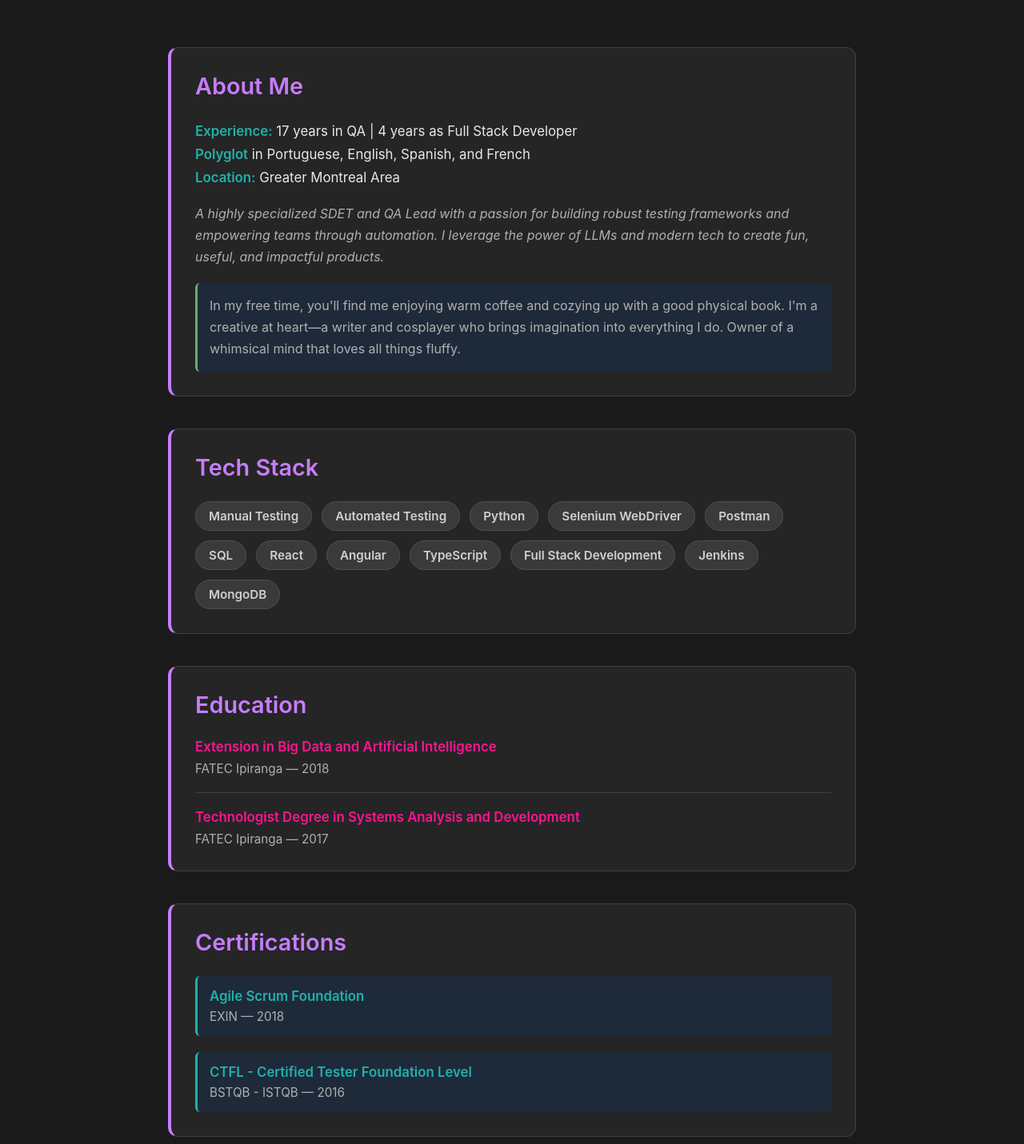
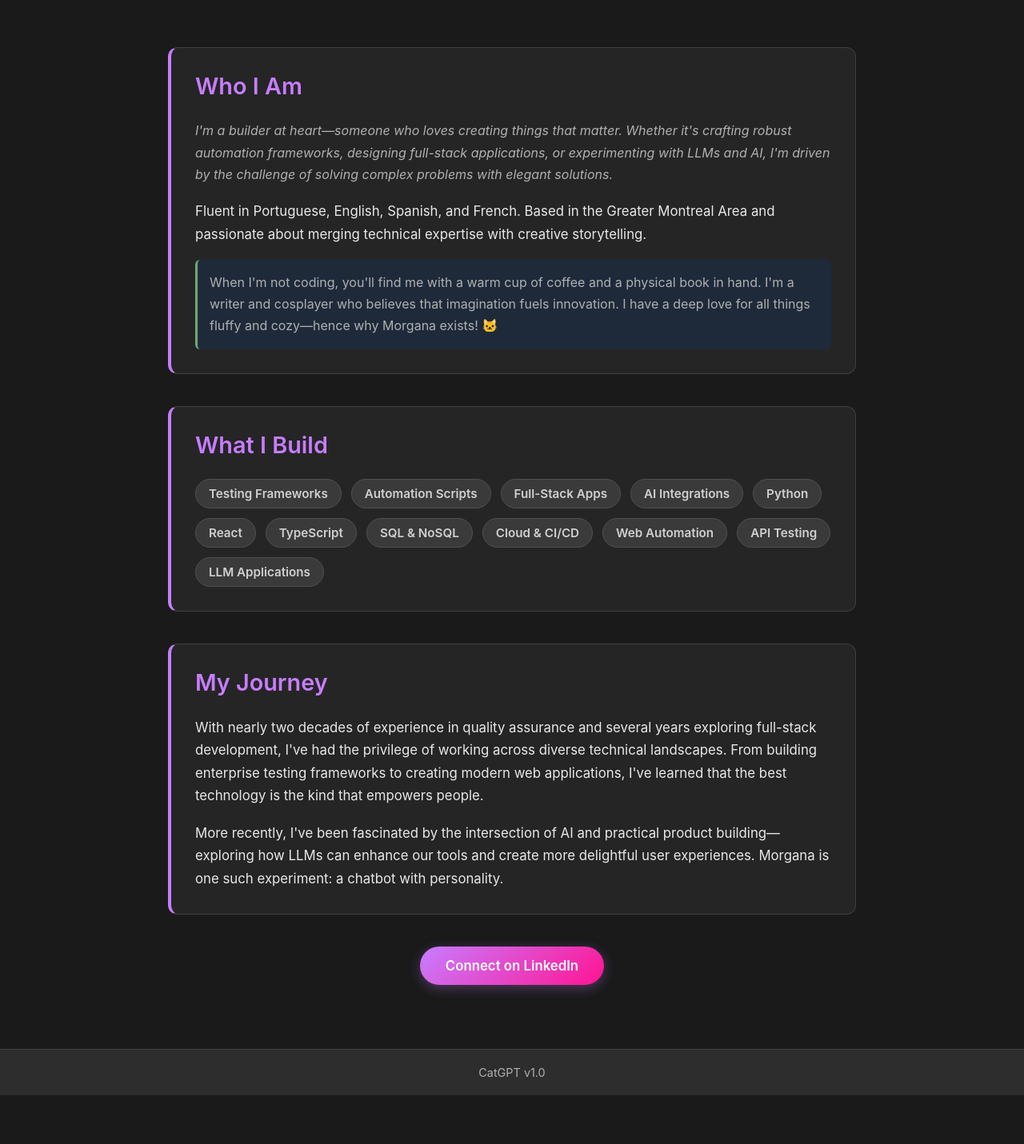
Before and after one commit to natashareis/catgpt, a React (Create React App) app in the folder client/: page /about in a window 1280 px wide. Shown: the part 539-1970 px from the top of the page at 80% size. After the commit the page ends 1909 px from the top, so only its background shows below. Built offline with nearby package versions, Linux system fonts and the light colour scheme.

Commit message:
Redesign About page to portfolio style - remove CV-like sections

```diff
--- a/client/src/About.js
+++ b/client/src/About.js
@@ -17,61 +17,47 @@ function About() {
 
       <div className="about-content">
         <section className="about-section">
-          <h2>About Me</h2>
+          <h2>Who I Am</h2>
           <div className="about-bio-group">
+            <p className="about-passion">
+              I'm a builder at heart—someone who loves creating things that matter. Whether it's crafting robust automation frameworks, designing full-stack applications, or experimenting with LLMs and AI, I'm driven by the challenge of solving complex problems with elegant solutions.
+            </p>
             <p className="about-bio">
-              <strong>Experience:</strong> 17 years in QA | 4 years as Full Stack Developer<br />
-              <strong>Polyglot</strong> in Portuguese, English, Spanish, and French<br />
-              <strong>Location:</strong> Greater Montreal Area
-            </p>
-            <p className="about-passion">
-              A highly specialized SDET and QA Lead with a passion for building robust testing frameworks and empowering teams through automation. I leverage the power of LLMs and modern tech to create fun, useful, and impactful products.
+              Fluent in Portuguese, English, Spanish, and French. Based in the Greater Montreal Area and passionate about merging technical expertise with creative storytelling.
             </p>
             <p className="about-personal">
-              In my free time, you'll find me enjoying warm coffee and cozying up with a good physical book. I'm a creative at heart—a writer and cosplayer who brings imagination into everything I do. Owner of a whimsical mind that loves all things fluffy.
+              When I'm not coding, you'll find me with a warm cup of coffee and a physical book in hand. I'm a writer and cosplayer who believes that imagination fuels innovation. I have a deep love for all things fluffy and cozy—hence why Morgana exists! 🐱
             </p>
           </div>
         </section>
 
         <section className="about-section">
-          <h2>Tech Stack</h2>
+          <h2>What I Build</h2>
           <div className="tech-stack">
-            <span className="tech-badge">Manual Testing</span>
-            <span className="tech-badge">Automated Testing</span>
+            <span className="tech-badge">Testing Frameworks</span>
+            <span className="tech-badge">Automation Scripts</span>
+            <span className="tech-badge">Full-Stack Apps</span>
+            <span className="tech-badge">AI Integrations</span>
             <span className="tech-badge">Python</span>
-            <span className="tech-badge">Selenium WebDriver</span>
-            <span className="tech-badge">Postman</span>
-            <span className="tech-badge">SQL</span>
             <span className="tech-badge">React</span>
-            <span className="tech-badge">Angular</span>
             <span className="tech-badge">TypeScript</span>
-            <span className="tech-badge">Full Stack Development</span>
-            <span className="tech-badge">Jenkins</span>
-            <span className="tech-badge">MongoDB</span>
+            <span className="tech-badge">SQL & NoSQL</span>
+            <span className="tech-badge">Cloud & CI/CD</span>
+            <span className="tech-badge">Web Automation</span>
+            <span className="tech-badge">API Testing</span>
+            <span className="tech-badge">LLM Applications</span>
           </div>
         </section>
 
         <section className="about-section">
-          <h2>Education</h2>
-          <div className="education-item">
-            <p className="education-title">Extension in Big Data and Artificial Intelligence</p>
-            <p className="education-school">FATEC Ipiranga — 2018</p>
-          </div>
-          <div className="education-item">
-            <p className="education-title">Technologist Degree in Systems Analysis and Development</p>
-            <p className="education-school">FATEC Ipiranga — 2017</p>
-          </div>
-        </section>
-
-        <section className="about-section">
-          <h2>Certifications</h2>
-          <div className="certification-item">
-            <p className="certification-title">Agile Scrum Foundation</p>
-            <p className="certification-details">EXIN — 2018</p>
-          </div>
-          <div className="certification-item">
-            <p className="certification-title">CTFL - Certified Tester Foundation Level</p>
-            <p className="certification-details">BSTQB - ISTQB — 2016</p>
+          <h2>My Journey</h2>
+          <div className="about-bio-group">
+            <p className="about-bio">
+              With nearly two decades of experience in quality assurance and several years exploring full-stack development, I've had the privilege of working across diverse technical landscapes. From building enterprise testing frameworks to creating modern web applications, I've learned that the best technology is the kind that empowers people.
+            </p>
+            <p className="about-bio">
+              More recently, I've been fascinated by the intersection of AI and practical product building—exploring how LLMs can enhance our tools and create more delightful user experiences. Morgana is one such experiment: a chatbot with personality.
+            </p>
           </div>
         </section>
 
```
